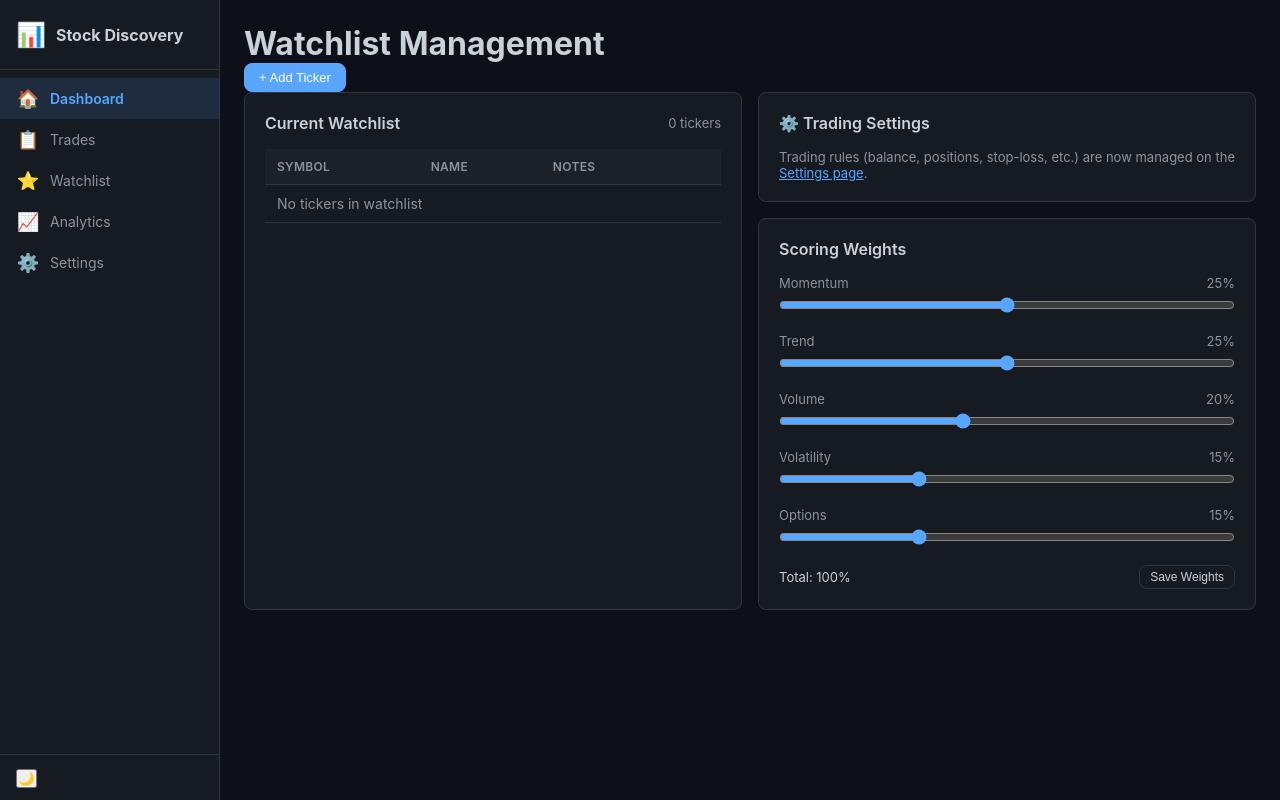
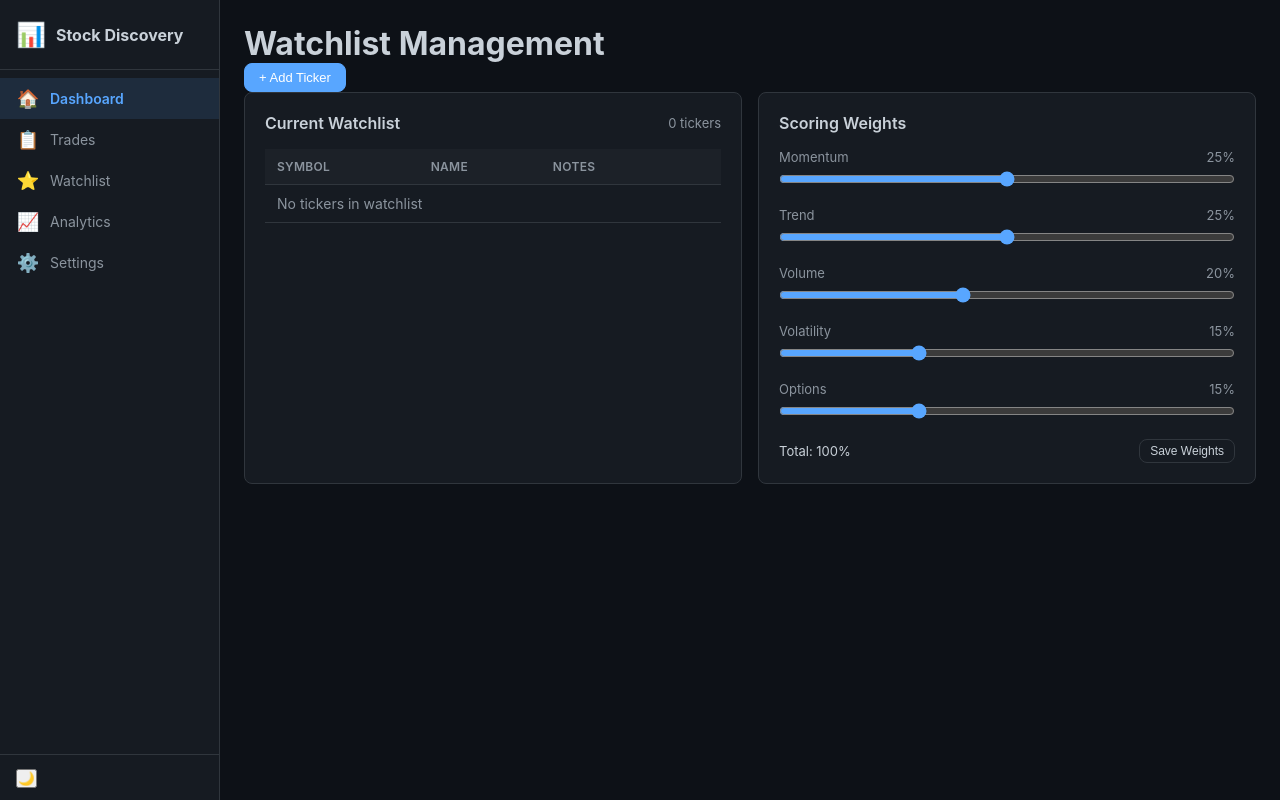
Before and after one commit to mjrotor/stock-discovery, a Flask app: page /watchlist in a window 1280 px wide. Run offline with Flask 3, Linux system fonts and the light colour scheme; data that the repository does not hold is empty; some libraries are stand-ins or nearby versions.

Commit message:
chop: remove settings link card from watchlist page

```diff
--- a/templates/watchlist.html
+++ b/templates/watchlist.html
@@ -30,14 +30,7 @@
         </div>
     </div>
 
-    <!-- Settings -->
-    <div>
-        <div class="card" style="margin-bottom: 16px;">
-            <div class="card-header"><span class="card-title">⚙️ Trading Settings</span></div>
-            <p class="text-muted text-sm">Trading rules (balance, positions, stop-loss, etc.) are now managed on the <a href="/settings" style="color:var(--blue);">Settings page</a>.</p>
-        </div>
-
-        <!-- Scoring Weights -->
+    <!-- Scoring Weights -->
         <div class="card">
             <div class="card-header"><span class="card-title">Scoring Weights</span></div>
             <div class="slider-group">
```
